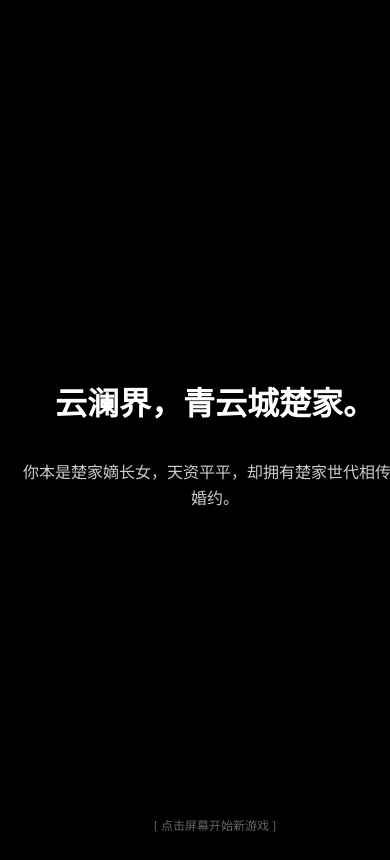
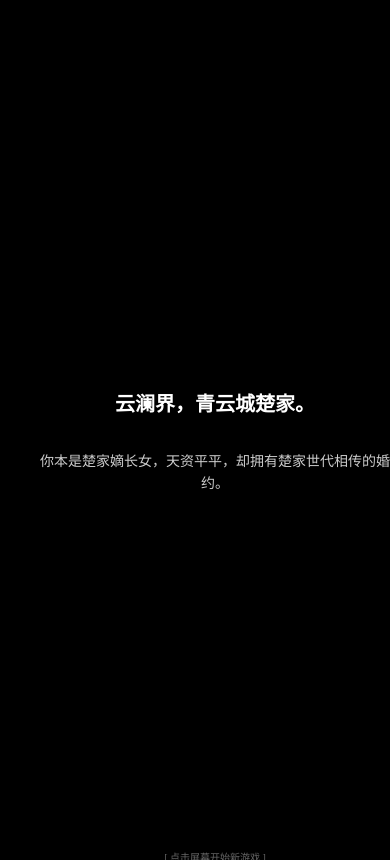
Before and after one commit to 13128481032-max/Immortal-Family-The-Matriarch, a React (Vite) app: page / in a window 390 px wide. Built offline with nearby package versions, Linux system fonts and the light colour scheme; grey boxes are pictures that could not be loaded.

Commit message:
Add files via upload

```diff
--- a/src/components/Prologue/index.jsx
+++ b/src/components/Prologue/index.jsx
@@ -76,12 +76,63 @@ const Prologue = ({ onFinish, onLoadGame }) => {
 };
 
 const styles = {
-  container: { position: 'fixed', top: 0, left: 0, width: '100%', height: '100%', background: 'black', color: 'white', display: 'flex', flexDirection: 'column', justifyContent: 'center', alignItems: 'center', zIndex: 999, padding: '20px', textAlign: 'center' },
-  title: { fontSize: '32px', marginBottom: '20px', animation: 'fadeIn 1s' },
-  sub: { fontSize: '16px', color: '#ccc', lineHeight: '1.6', maxWidth: '600px', animation: 'slideUp 1s' },
-  tip: { position: 'absolute', bottom: '50px', fontSize: '12px', color: '#666' },
-  choices: { display: 'flex', flexDirection: 'column', gap: '15px', width: '100%', maxWidth: '400px' },
-  btn: { padding: '15px', background: '#212121', border: '1px solid #444', color: 'white', borderRadius: '8px', cursor: 'pointer', textAlign: 'left', transition: 'all 0.3s', ':hover': { borderColor: '#d32f2f' } }
+  container: {
+    position: 'fixed',
+    top: 0,
+    left: 0,
+    width: '100%',
+    height: '100%',
+    background: 'black',
+    color: 'white',
+    display: 'flex',
+    flexDirection: 'column',
+    justifyContent: 'center',
+    alignItems: 'center',
+    zIndex: 999,
+    padding: '20px',
+    textAlign: 'center',
+    overflowY: 'auto'
+  },
+  title: {
+    fontSize: 'clamp(20px, 5vw, 32px)',
+    marginBottom: '20px',
+    animation: 'fadeIn 1s'
+  },
+  sub: {
+    fontSize: 'clamp(14px, 3.5vw, 16px)',
+    color: '#ccc',
+    lineHeight: '1.6',
+    maxWidth: '600px',
+    animation: 'slideUp 1s',
+    padding: '0 10px'
+  },
+  tip: {
+    position: 'absolute',
+    bottom: '20px',
+    fontSize: 'clamp(10px, 2.5vw, 12px)',
+    color: '#666'
+  },
+  choices: {
+    display: 'flex',
+    flexDirection: 'column',
+    gap: '15px',
+    width: '100%',
+    maxWidth: '400px',
+    marginTop: '20px'
+  },
+  btn: {
+    padding: '15px',
+    background: '#212121',
+    border: '1px solid #444',
+    color: 'white',
+    borderRadius: '8px',
+    cursor: 'pointer',
+    textAlign: 'left',
+    transition: 'all 0.3s',
+    ':hover': { borderColor: '#d32f2f' },
+    fontSize: 'clamp(12px, 3vw, 14px)',
+    lineHeight: '1.5'
+  }
 };
 
 export default Prologue;
```
